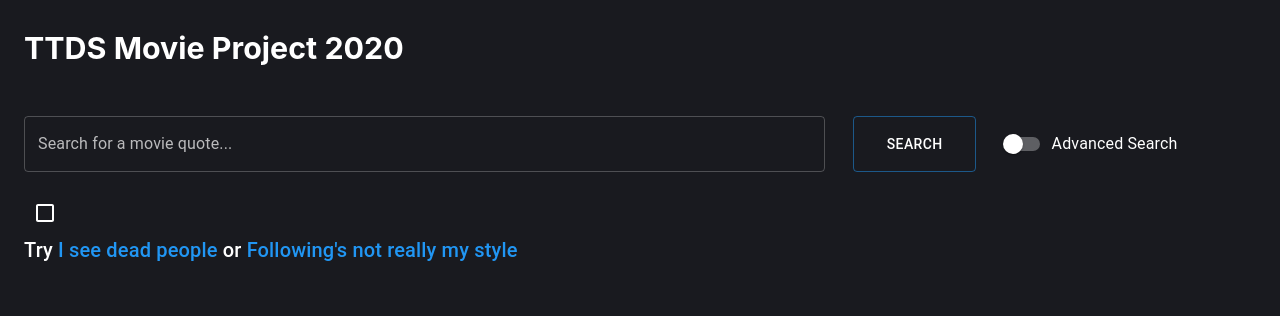
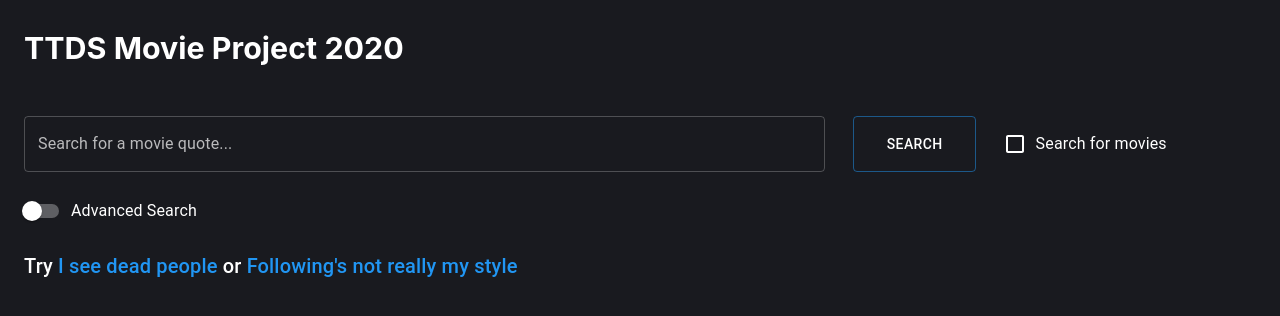
Before and after one commit to marinapts/ttds_movie_search, a React (Create React App) app in the folder gui/: page / in a window 1280 px wide. Shown: the top 316 px of the page. Built offline with nearby package versions, Linux system fonts and the light colour scheme.

Commit message:
Fix checkbox for movie search

```diff
--- a/gui/src/components/searchInput/SearchInput.js
+++ b/gui/src/components/searchInput/SearchInput.js
@@ -3,7 +3,6 @@ import PropTypes from 'prop-types'
 import { Grid, FormControlLabel, Switch, TextField, Button, Link, Typography, Checkbox } from '@material-ui/core'
 
 import AdvancedSearch from '../advancedSearch/AdvancedSearch'
-import API from '../../utils/API'
 
 import './searchInput.scss'
 
@@ -31,7 +30,7 @@ export default class SearchInput extends Component {
   }
 
   setSearchInput = (event) => {
-    this.setState({ query: event.target.text }, this.querySearch)
+    this.setState({ query: event.target.text }, this.selectSearch)
   }
 
   toggleAdvancedSearch = () => this.setState({ enableAdvancedSearch: !this.state.enableAdvancedSearch })
@@ -49,29 +48,15 @@ export default class SearchInput extends Component {
     this.props.performSearch({query, ...advancedSearchParams}, this.state.movieSearchEnabled)
   }
 
-  querySearch = (e) => {
-    console.log('QUERY SEARCH')
-    e && e.preventDefault()
-    const { query, movieTitle, actor, year, keywords, enableAdvancedSearch } = this.state
-
-    if (!enableAdvancedSearch) {
-      this.props.getMoviesForQuery({query, movieTitle: '', actor: '', year: '', keywords: ''})
-    } else if (query.length | movieTitle.length | actor.length | year.length | keywords.length) {
-      this.props.getMoviesForQuery({query, movieTitle, actor, year, keywords})
-    }
-  }
-
   /**
    * Perform movie search if there is a query provided and the user enables movie search.
    * Otherwise do nothing.
    * @param  {Event} e - event from toggling the checkbox
    */
   toggleMovieSearch = (e) => {
-    console.log('toggle checkbox', e.target.checked)
-    e && e.preventDefault()
     const { query, movieTitle, actor, year, keywords } = this.state
     const movieSearchEnabled = e.target.checked
-
+    console.log(movieSearchEnabled)
     this.setState({ movieSearchEnabled }, () => {
       if (query.length) {
         const advancedSearchParams = { movieTitle, actor, year, keywords }
@@ -107,26 +92,30 @@ export default class SearchInput extends Component {
               type="submit"
             >Search</Button>
 
-            <FormControlLabel
-              className="advanced-search-button"
+            <FormControlLabel className="movie-search"
               control={
-                <Switch
-                  checked={enableAdvancedSearch}
-                  onChange={this.toggleAdvancedSearch}
-                  value="checkedB"
+                <Checkbox
+                  checked={movieSearchEnabled}
+                  onChange={this.toggleMovieSearch}
                   color="primary"
+                  inputProps={{ 'aria-label': 'primary checkbox' }}
                 />
               }
-              label="Advanced Search"
+              label="Search for movies"
             />
           </div>
 
-          <Checkbox
-            checked={movieSearchEnabled}
-            onChange={this.toggleMovieSearch}
-            value="Search only movies"
-            color="primary"
-            inputProps={{ 'aria-label': 'primary checkbox' }}
+          <FormControlLabel
+            className="advanced-search-button"
+            control={
+              <Switch
+                checked={enableAdvancedSearch}
+                onChange={this.toggleAdvancedSearch}
+                value="checkedB"
+                color="primary"
+              />
+            }
+            label="Advanced Search"
           />
 
           <AdvancedSearch
--- a/gui/src/components/searchInput/searchInput.scss
+++ b/gui/src/components/searchInput/searchInput.scss
@@ -12,10 +12,13 @@
     width: 10%;
   }
 
-  .advanced-search-button {
+  .movie-search {
     width: 20%;
   }
+}
 
+.advanced-search-button {
+  padding-bottom: 20px;
 }
 
 .error-container {
```
